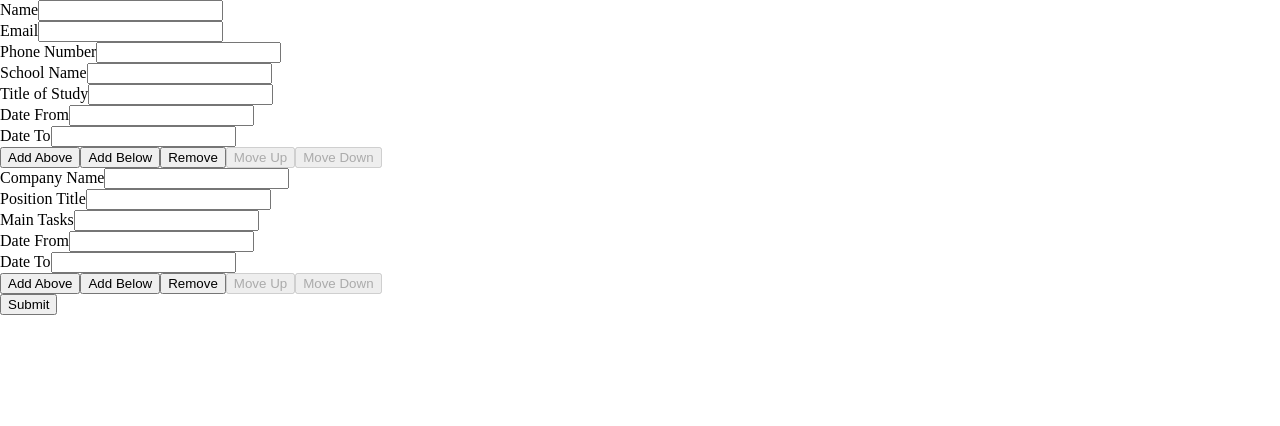
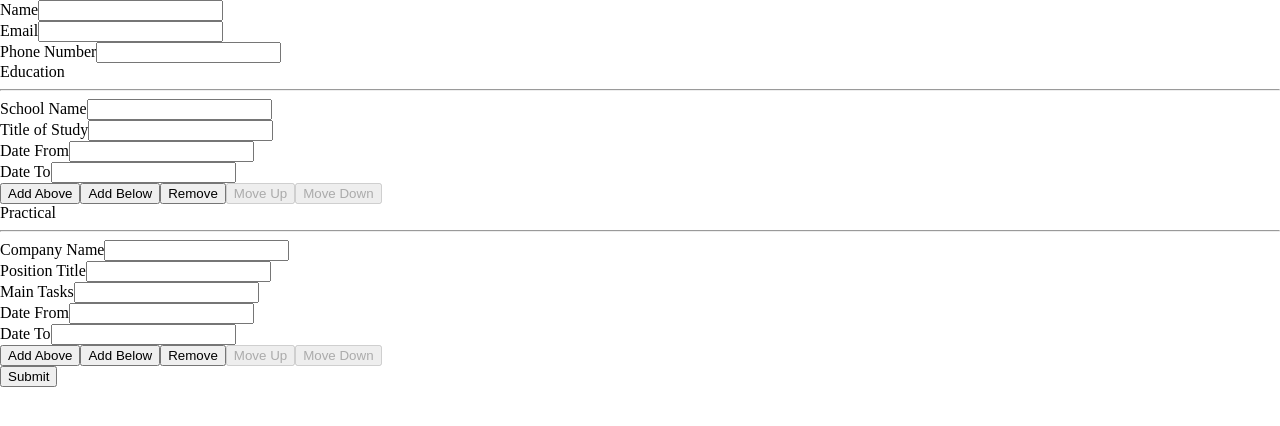
Before and after one commit to geon-youn/cv-application, a React (Create React App) app: page / in a window 1280 px wide. Shown: the top 426 px of the page. Built offline with nearby package versions, Linux system fonts and the light colour scheme; the HTML template or start-up script is replaced by a standard one.

Commit message:
update for easier styling

```diff
--- a/src/App.js
+++ b/src/App.js
@@ -3,7 +3,7 @@ import GeneralInformation from './components/GeneralInformation';
 import { useState } from 'react';
 import PracticalExperience from './components/PracticalExperience';
 import Card from './components/Card';
-import './styles/App.css'
+import './styles/App.css';
 
 export default function App() {
     const [educationalExperiences, setEducationalExperiences] = useState([
@@ -71,10 +71,18 @@ export default function App() {
             <div className="general">
                 <GeneralInformation editing={editing}></GeneralInformation>
             </div>
+            {educationalExperiences[0].length === 0 && !editing ? null : (
                 <div className="educational">
+                    {educationalExperiences[0].length === 0 ? null : (
+                        <>
+                            <div className="title">Education</div>
+                            <hr />{' '}
+                        </>
+                    )}
+                    <div className="educational-entries">
                         {educationalExperiences[0].map((id, idx) => {
                             return (
-                        <div className="educationalEntry" key={id}>
+                                <div className="educational-entry" key={id}>
                                     <Card
                                         editing={editing}
                                         handleAdd={(above) => {
@@ -102,7 +110,8 @@ export default function App() {
                                         }}
                                         top={idx === 0}
                                         bot={
-                                    idx === educationalExperiences[0].length - 1
+                                            idx ===
+                                            educationalExperiences[0].length - 1
                                         }
                                     >
                                         <EducationalExperience
@@ -113,6 +122,8 @@ export default function App() {
                                 </div>
                             );
                         })}
+                    </div>
+
                     {educationalExperiences[0].length === 0 && editing ? (
                         <button
                             onClick={() =>
@@ -128,10 +139,19 @@ export default function App() {
                         </button>
                     ) : null}
                 </div>
+            )}
+            {practicalExperiences[0].length === 0 && !editing ? null : (
                 <div className="practical">
+                    {practicalExperiences[0].length === 0 ? null : (
+                        <>
+                            <div className="title">Practical</div>
+                            <hr />{' '}
+                        </>
+                    )}
+                    <div className="practical-entries">
                         {practicalExperiences[0].map((id, idx) => {
                             return (
-                        <div className="practicalEntry" key={id}>
+                                <div className="practical-entry" key={id}>
                                     <Card
                                         editing={editing}
                                         handleAdd={(above) => {
@@ -158,7 +178,10 @@ export default function App() {
                                             );
                                         }}
                                         top={idx === 0}
-                                bot={idx === practicalExperiences[0].length - 1}
+                                        bot={
+                                            idx ===
+                                            practicalExperiences[0].length - 1
+                                        }
                                     >
                                         <PracticalExperience
                                             editing={editing}
@@ -168,6 +191,7 @@ export default function App() {
                                 </div>
                             );
                         })}
+                    </div>
                     {practicalExperiences[0].length === 0 && editing ? (
                         <button
                             onClick={() =>
@@ -183,9 +207,12 @@ export default function App() {
                         </button>
                     ) : null}
                 </div>
+            )}
+            <div className="toggle-edit">
                 <button onClick={handleEditClick}>
                     {editing ? 'Submit' : 'Edit'}
                 </button>
+            </div>
         </>
     );
 }
--- a/src/components/Card.js
+++ b/src/components/Card.js
@@ -7,10 +7,10 @@ export default function Card({
     bot,
     children,
 }) {
-    return (
-        <>
-            {children}
-            {editing ? (
+    if (editing) {
+        return (
+            <div className="input-fields">
+                {children}
                 <div className="buttons">
                     <button
                         onClick={() => {
@@ -50,7 +50,8 @@ export default function Card({
                         Move Down
                     </button>
                 </div>
-            ) : null}
-        </>
-    );
+            </div>
+        );
+    }
+    return <> {children} </>;
 }
```
Lines whose indentation alone changed are shown as unchanged.
